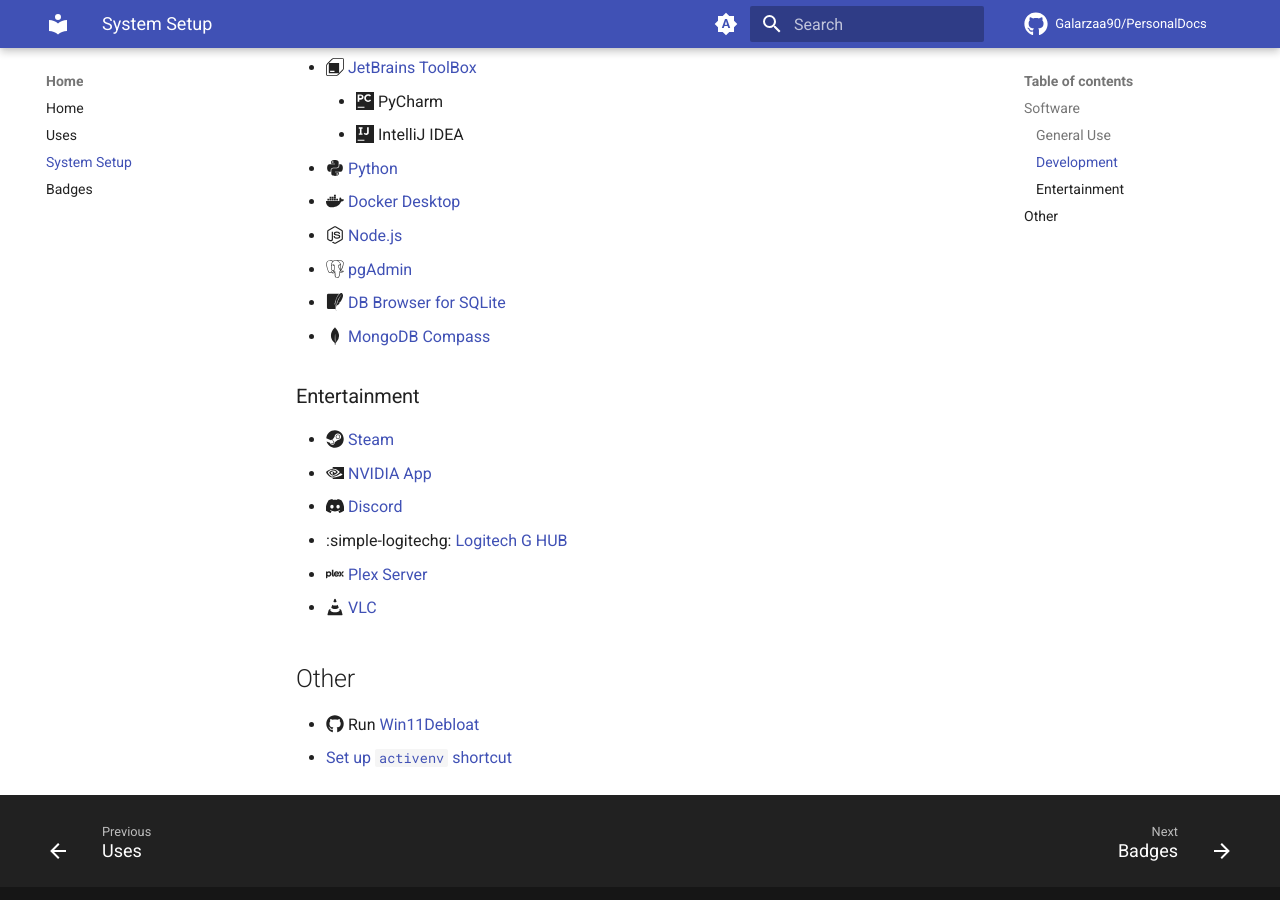
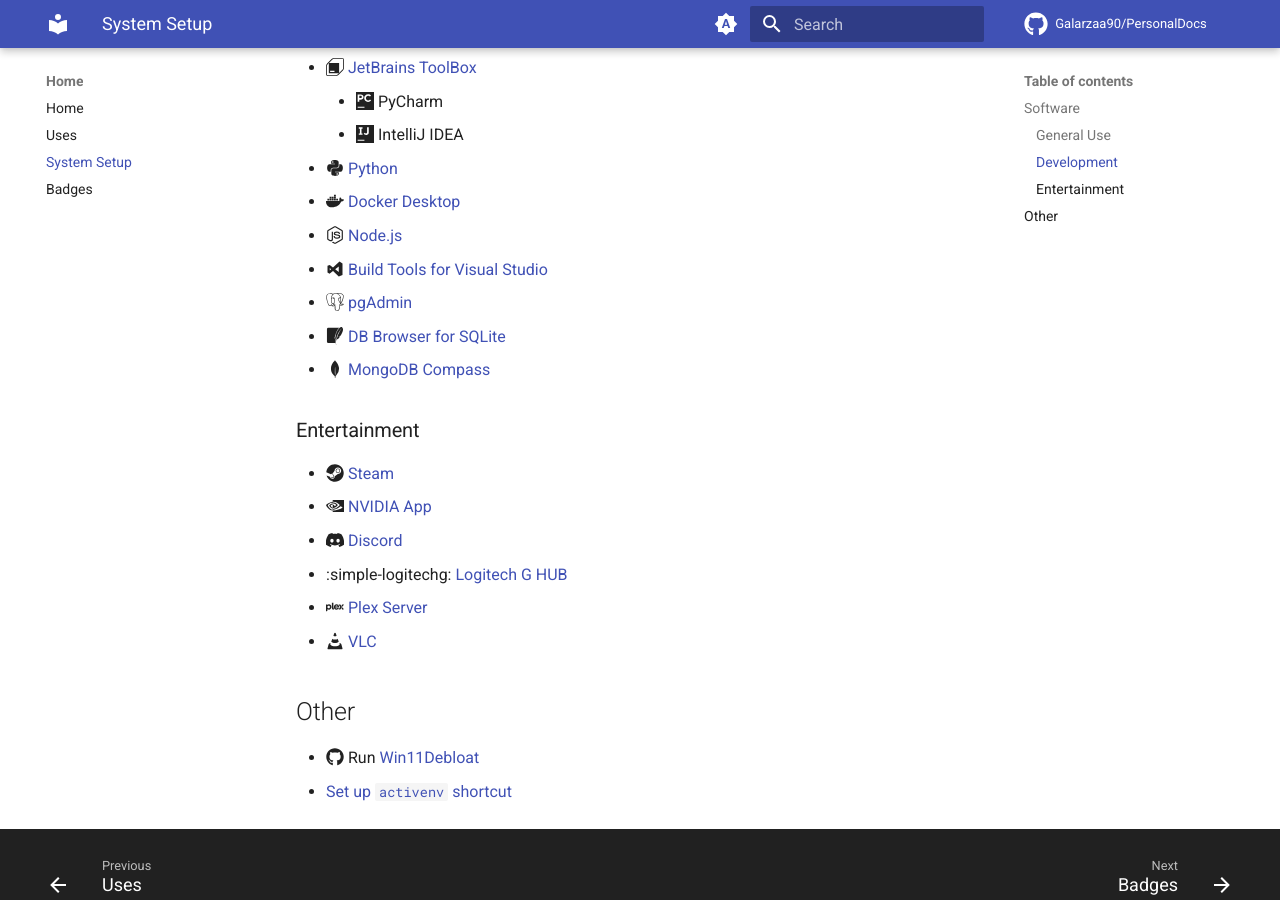
Before and after one commit to Galarzaa90/PersonalDocs, an MkDocs documentation site: the page built from docs/setup.md, in a window 1280 px wide and 900 px high, scrolled down 674 px. Built offline with MkDocs 1.6.1 and Material for MkDocs 9.7.7, drawn with Linux system fonts in a browser that asks for light colours; comment, search, counter and statistics services are not loaded.

Commit message:
add vs tools

```diff
--- a/docs/setup.md
+++ b/docs/setup.md
@@ -23,6 +23,7 @@ A checklist of the apps I install or configurations I change when I set up a new
 - :fontawesome-brands-python: [Python](https://www.python.org/downloads/)
 - :fontawesome-brands-docker: [Docker Desktop](https://www.docker.com/products/docker-desktop/)
 - :fontawesome-brands-node-js: [Node.js](https://nodejs.org/en/download)
+- :material-microsoft-visual-studio: [Build Tools for Visual Studio](https://visualstudio.microsoft.com/downloads/?q=build+tools#build-tools-for-visual-studio-2022)
 - :simple-postgresql: [pgAdmin](https://www.pgadmin.org/download/)
 - :simple-sqlite: [DB Browser for SQLite](https://sqlitebrowser.org/)
 - :simple-mongodb: [MongoDB Compass](https://www.mongodb.com/try/download/compass)
```
